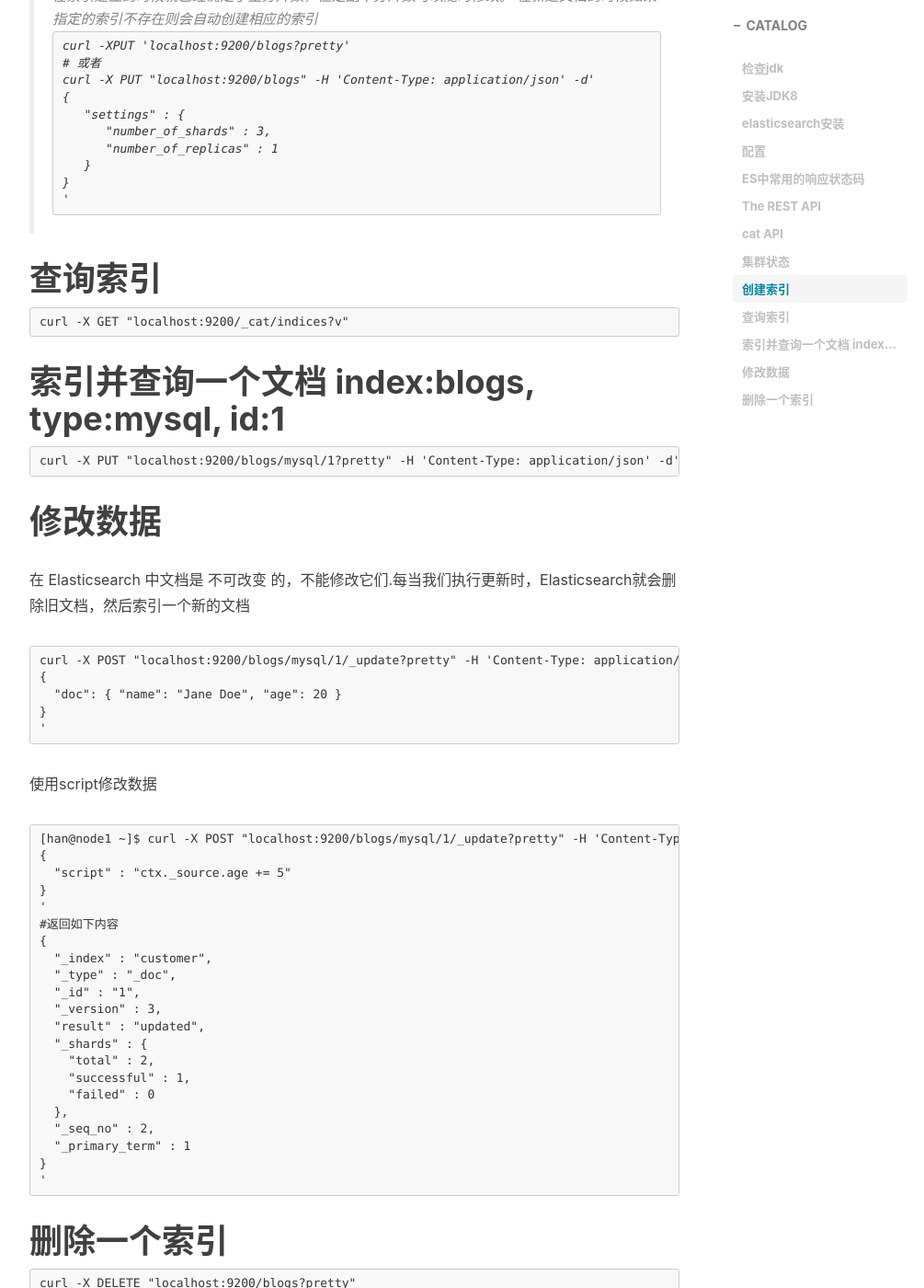
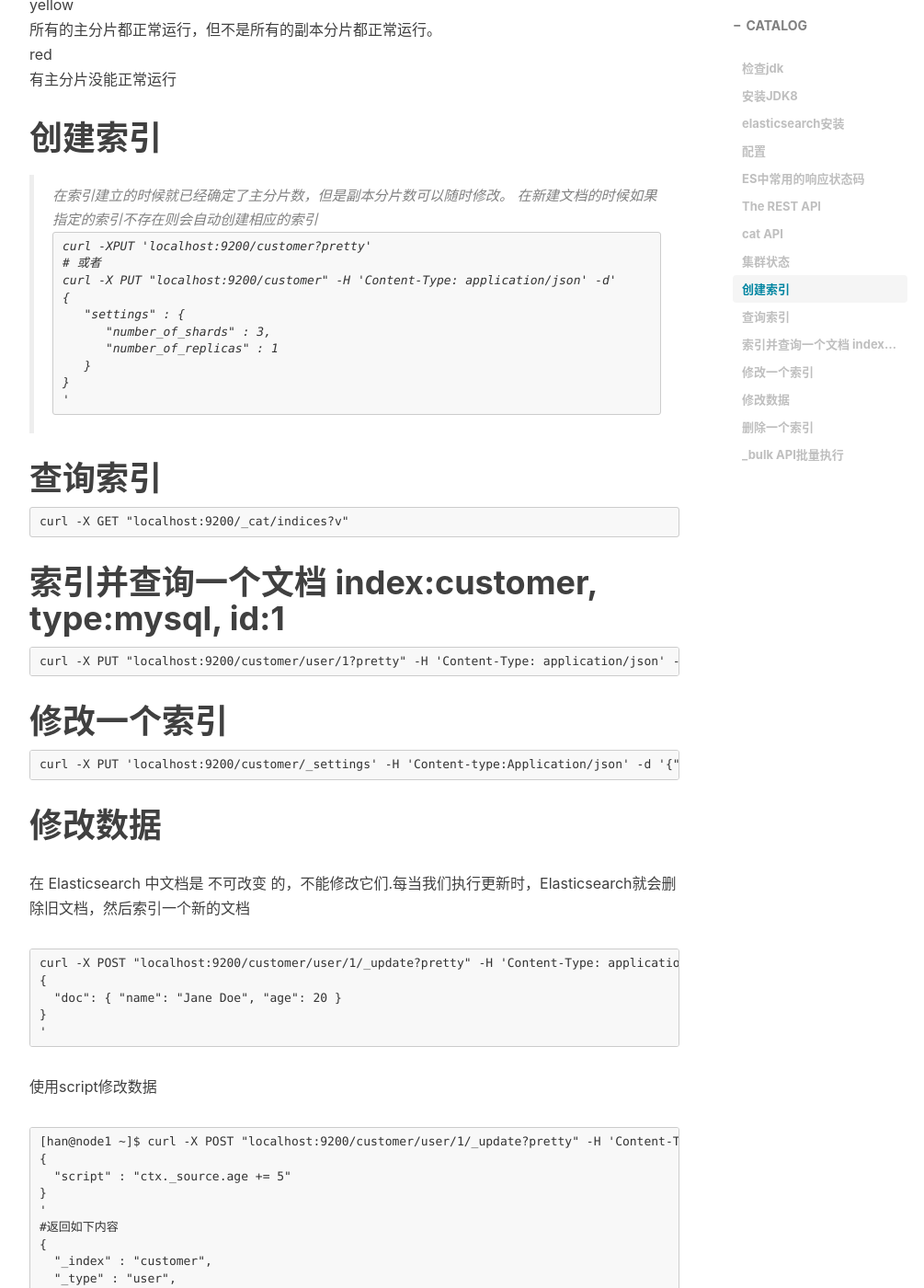
Before and after one commit to handerfly/handerfly.github.io, a Jekyll site: the page built from _posts/2019-05-26-Elasticsearch总结.md, in a window 1280 px wide and 1400 px high, scrolled down 5024 px. Shown: the whole window at 92% size, without its empty margins (233-1238 px from the left). Built offline with Jekyll 4.4.1, drawn with Linux system fonts in a browser that asks for light colours; nearby versions of some CDN libraries; comment, search, counter and statistics services are not loaded; some of the changed text lies outside the part shown.

Commit message:
Update 2019-05-26-Elasticsearch总结.md

````diff
--- a/_posts/2019-05-26-Elasticsearch总结.md
+++ b/_posts/2019-05-26-Elasticsearch总结.md
@@ -217,9 +217,9 @@
 > 在索引建立的时候就已经确定了主分片数，但是副本分片数可以随时修改。
 在新建文档的时候如果指定的索引不存在则会自动创建相应的索引
 ```
-curl -XPUT 'localhost:9200/blogs?pretty'
+curl -XPUT 'localhost:9200/customer?pretty'
 # 或者
-curl -X PUT "localhost:9200/blogs" -H 'Content-Type: application/json' -d'
+curl -X PUT "localhost:9200/customer" -H 'Content-Type: application/json' -d'
 {
    "settings" : {
       "number_of_shards" : 3,
@@ -233,15 +233,19 @@
 ```
 curl -X GET "localhost:9200/_cat/indices?v"
 ```
-# 索引并查询一个文档  index:blogs, type:mysql, id:1
+# 索引并查询一个文档  index:customer, type:mysql, id:1
 ```
-curl -X PUT "localhost:9200/blogs/mysql/1?pretty" -H 'Content-Type: application/json' -d'{"name": "John Doe"}'
+curl -X PUT "localhost:9200/customer/user/1?pretty" -H 'Content-Type: application/json' -d'{"name": "John Doe"}'
+```
+# 修改一个索引
+```
+curl -X PUT 'localhost:9200/customer/_settings' -H 'Content-type:Application/json' -d '{"index":{"number_of_replicas":2}}'
 ```
 
 # 修改数据
 在 Elasticsearch 中文档是 不可改变 的，不能修改它们.每当我们执行更新时，Elasticsearch就会删除旧文档，然后索引一个新的文档
 ```
-curl -X POST "localhost:9200/blogs/mysql/1/_update?pretty" -H 'Content-Type: application/json' -d'
+curl -X POST "localhost:9200/customer/user/1/_update?pretty" -H 'Content-Type: application/json' -d'
 {
   "doc": { "name": "Jane Doe", "age": 20 }
 }
@@ -249,7 +253,7 @@
 ```
 使用script修改数据
 ```
-[han@node1 ~]$ curl -X POST "localhost:9200/blogs/mysql/1/_update?pretty" -H 'Content-Type: application/json' -d'
+[han@node1 ~]$ curl -X POST "localhost:9200/customer/user/1/_update?pretty" -H 'Content-Type: application/json' -d'
 {
   "script" : "ctx._source.age += 5"
 }
@@ -257,7 +261,7 @@
 #返回如下内容
 {
   "_index" : "customer",
-  "_type" : "_doc",
+  "_type" : "user",
   "_id" : "1",
   "_version" : 3,
   "result" : "updated",
@@ -273,9 +277,20 @@
 ```
 # 删除一个索引
 ```
-curl -X DELETE "localhost:9200/blogs?pretty"
+curl -X DELETE "localhost:9200/customer?pretty"
 ```
 
+
+# _bulk API批量执行
+索引两个文档（ID 1 - John Doe 和 ID 2 - Jane Doe）
+```
+curl -X POST "localhost:9200/customer/user/_bulk?pretty" -H 'Content-Type: application/json' -d'
+{"index":{"_id":"1"}}
+{"name": "John Doe" }
+{"index":{"_id":"2"}}
+{"name": "Jane Doe" }
+'
+```
 
 
 
````
